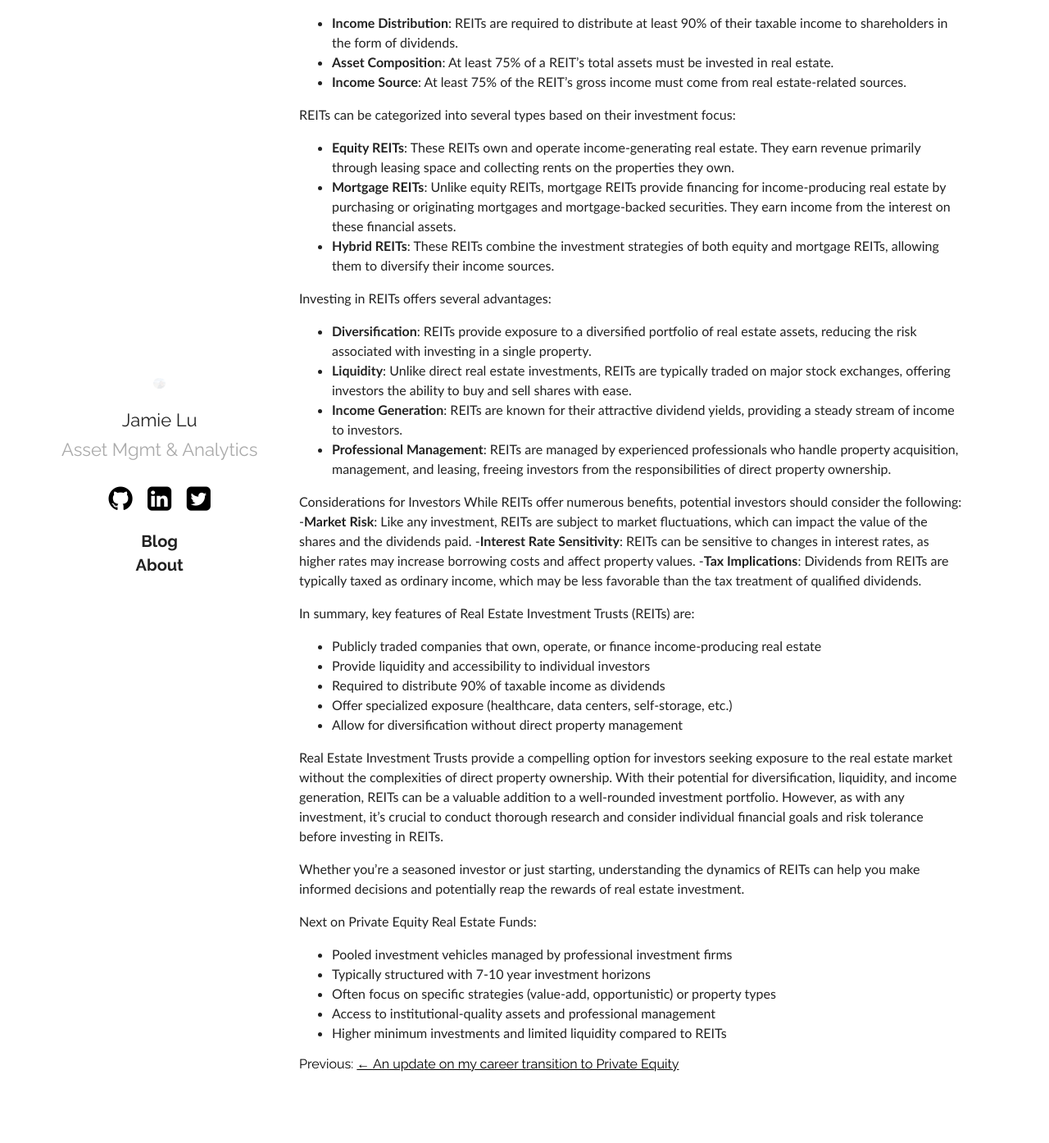
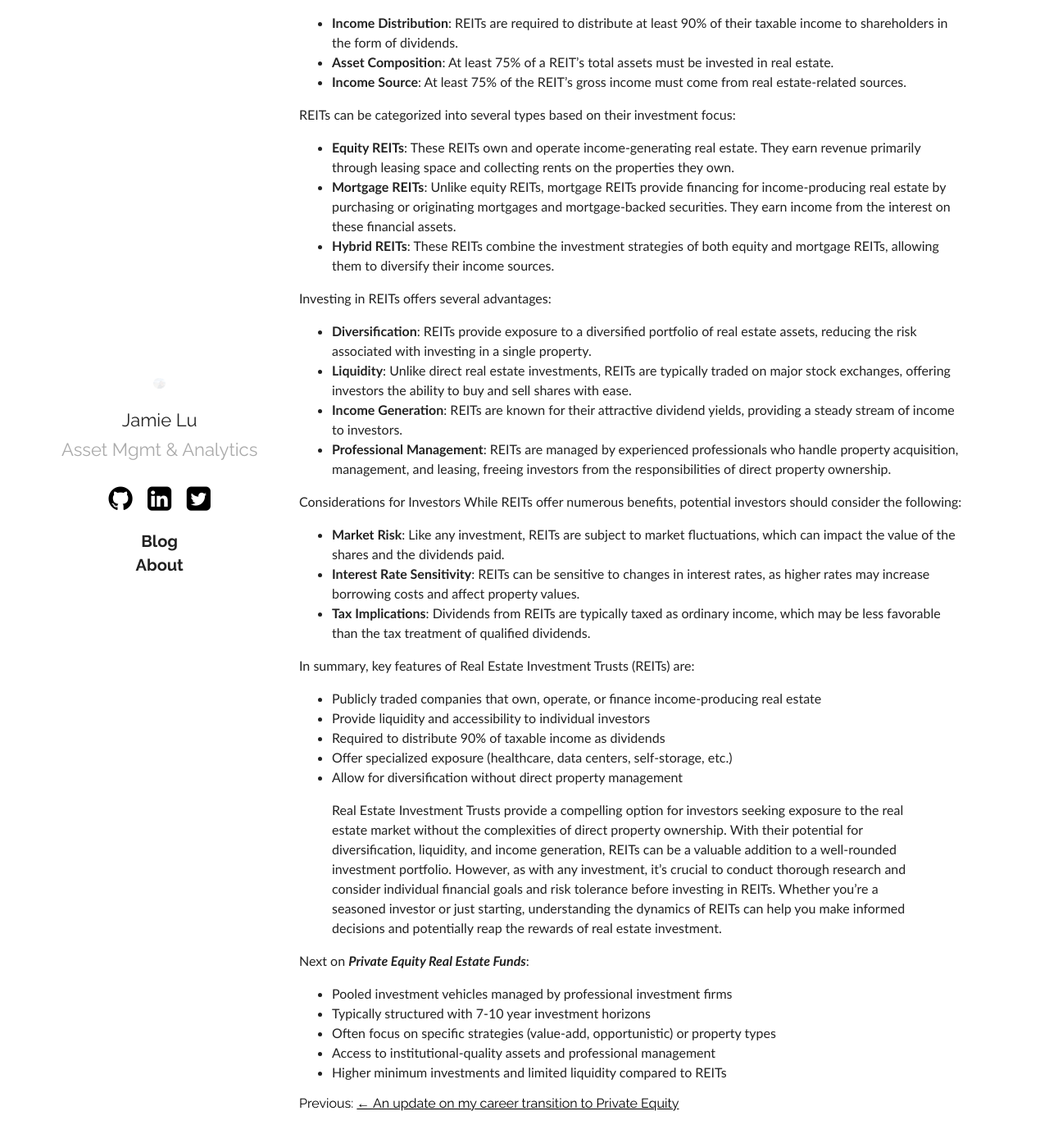
Before and after one commit to jamieqianhui/jamieqianhui.github.io, a Jekyll site: the page built from _posts/2025-10-06-Real-Estate-Investment-Strategies.markdown, in a window 1280 px wide and 1400 px high, scrolled down 2099 px. Shown: the top 1394 px of the window at 82% size. Built offline with Jekyll 4.4.1, drawn with Linux system fonts in a browser that asks for light colours; before the commit the page ends 3451 px from its top, so only the background shows below that; some of the changed text lies outside the part shown.

```diff
--- a/_posts/2025-10-06-Real-Estate-Investment-Strategies.markdown
+++ b/_posts/2025-10-06-Real-Estate-Investment-Strategies.markdown
@@ -63,7 +63,7 @@ These investments target returns exceeding 18% annually but involve substantial
 
 ### Investment Vehicles: REITs and Private Equity Funds
 
-Firstly on Real Estate Investment Trusts, also commonly known as REITs, have become a popular investment vehicle for individuals looking to diversify their portfolios and gain exposure to the real estate market without directly owning physical properties. REITs operate similarly to mutual funds, where investors purchase shares in the trust. The trust then uses the pooled capital to acquire and manage a portfolio of real estate assets. The income generated from these properties, primarily through rent payments, is distributed to shareholders in the form of dividends. To qualify as a REIT, a company must adhere to certain regulatory requirements, including:
+Firstly on ***Real Estate Investment Trusts***, also commonly known as REITs, have become a popular investment vehicle for individuals looking to diversify their portfolios and gain exposure to the real estate market without directly owning physical properties. REITs operate similarly to mutual funds, where investors purchase shares in the trust. The trust then uses the pooled capital to acquire and manage a portfolio of real estate assets. The income generated from these properties, primarily through rent payments, is distributed to shareholders in the form of dividends. To qualify as a REIT, a company must adhere to certain regulatory requirements, including:
 
 - **Income Distribution**: REITs are required to distribute at least 90% of their taxable income to shareholders in the form of dividends.
 - **Asset Composition**: At least 75% of a REIT's total assets must be invested in real estate.
@@ -83,9 +83,9 @@ Investing in REITs offers several advantages:
 
 Considerations for Investors
 While REITs offer numerous benefits, potential investors should consider the following:
--**Market Risk**: Like any investment, REITs are subject to market fluctuations, which can impact the value of the shares and the dividends paid.
--**Interest Rate Sensitivity**: REITs can be sensitive to changes in interest rates, as higher rates may increase borrowing costs and affect property values.
--**Tax Implications**: Dividends from REITs are typically taxed as ordinary income, which may be less favorable than the tax treatment of qualified dividends.
+- **Market Risk**: Like any investment, REITs are subject to market fluctuations, which can impact the value of the shares and the dividends paid.
+- **Interest Rate Sensitivity**: REITs can be sensitive to changes in interest rates, as higher rates may increase borrowing costs and affect property values.
+- **Tax Implications**: Dividends from REITs are typically taxed as ordinary income, which may be less favorable than the tax treatment of qualified dividends.
 
 In summary, key features of Real Estate Investment Trusts (REITs) are:
 
@@ -95,12 +95,10 @@ In summary, key features of Real Estate Investment Trusts (REITs) are:
 - Offer specialized exposure (healthcare, data centers, self-storage, etc.)
 - Allow for diversification without direct property management
 
-Real Estate Investment Trusts provide a compelling option for investors seeking exposure to the real estate market without the complexities of direct property ownership. With their potential for diversification, liquidity, and income generation, REITs can be a valuable addition to a well-rounded investment portfolio. However, as with any investment, it's crucial to conduct thorough research and consider individual financial goals and risk tolerance before investing in REITs.
-
-Whether you're a seasoned investor or just starting, understanding the dynamics of REITs can help you make informed decisions and potentially reap the rewards of real estate investment.
+> Real Estate Investment Trusts provide a compelling option for investors seeking exposure to the real estate market without the complexities of direct property ownership. With their potential for diversification, liquidity, and income generation, REITs can be a valuable addition to a well-rounded investment portfolio. However, as with any investment, it's crucial to conduct thorough research and consider individual financial goals and risk tolerance before investing in REITs. Whether you're a seasoned investor or just starting, understanding the dynamics of REITs can help you make informed decisions and potentially reap the rewards of real estate investment.
 
 
-Next on Private Equity Real Estate Funds:
+Next on ***Private Equity Real Estate Funds***:
 
 - Pooled investment vehicles managed by professional investment firms
 - Typically structured with 7-10 year investment horizons
```
